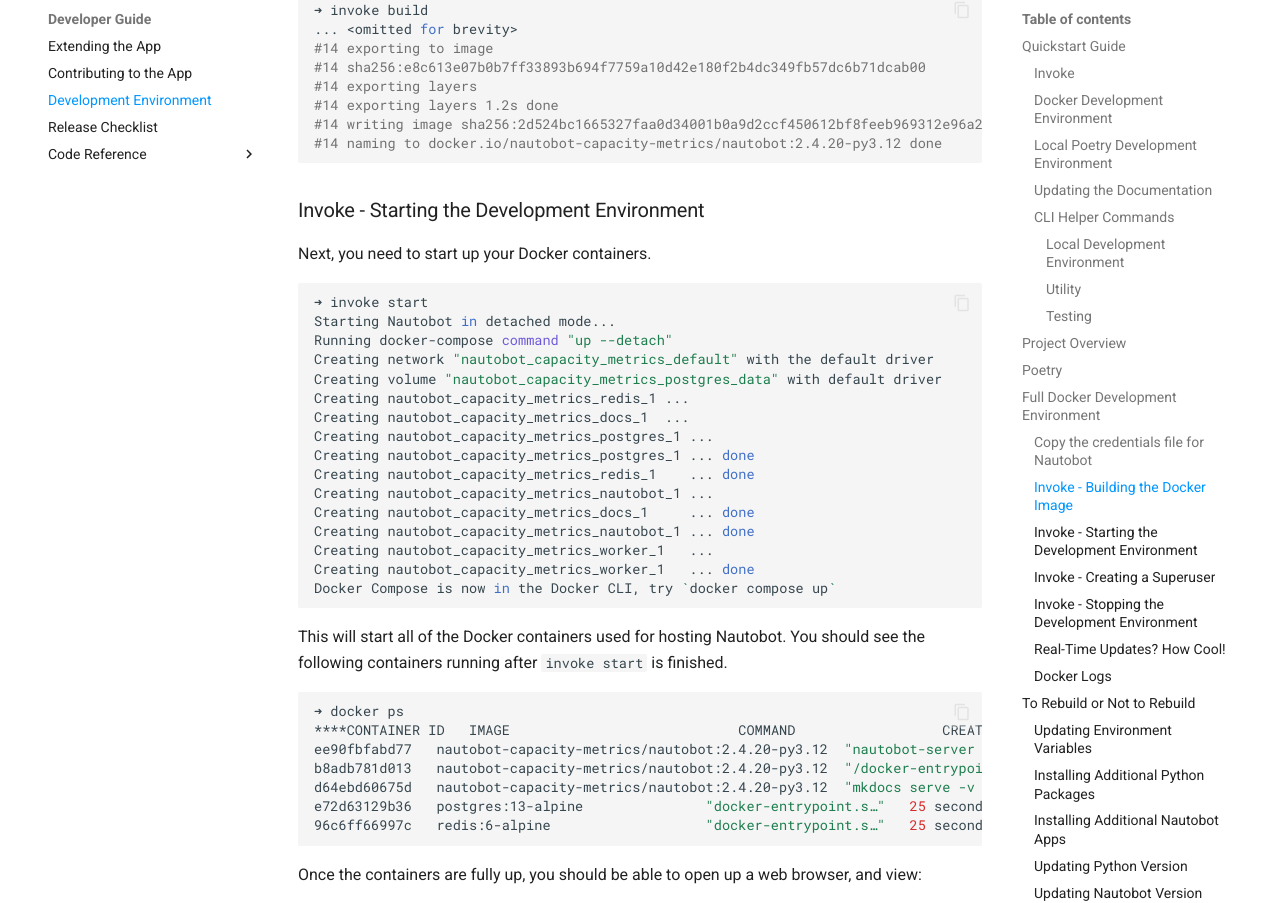
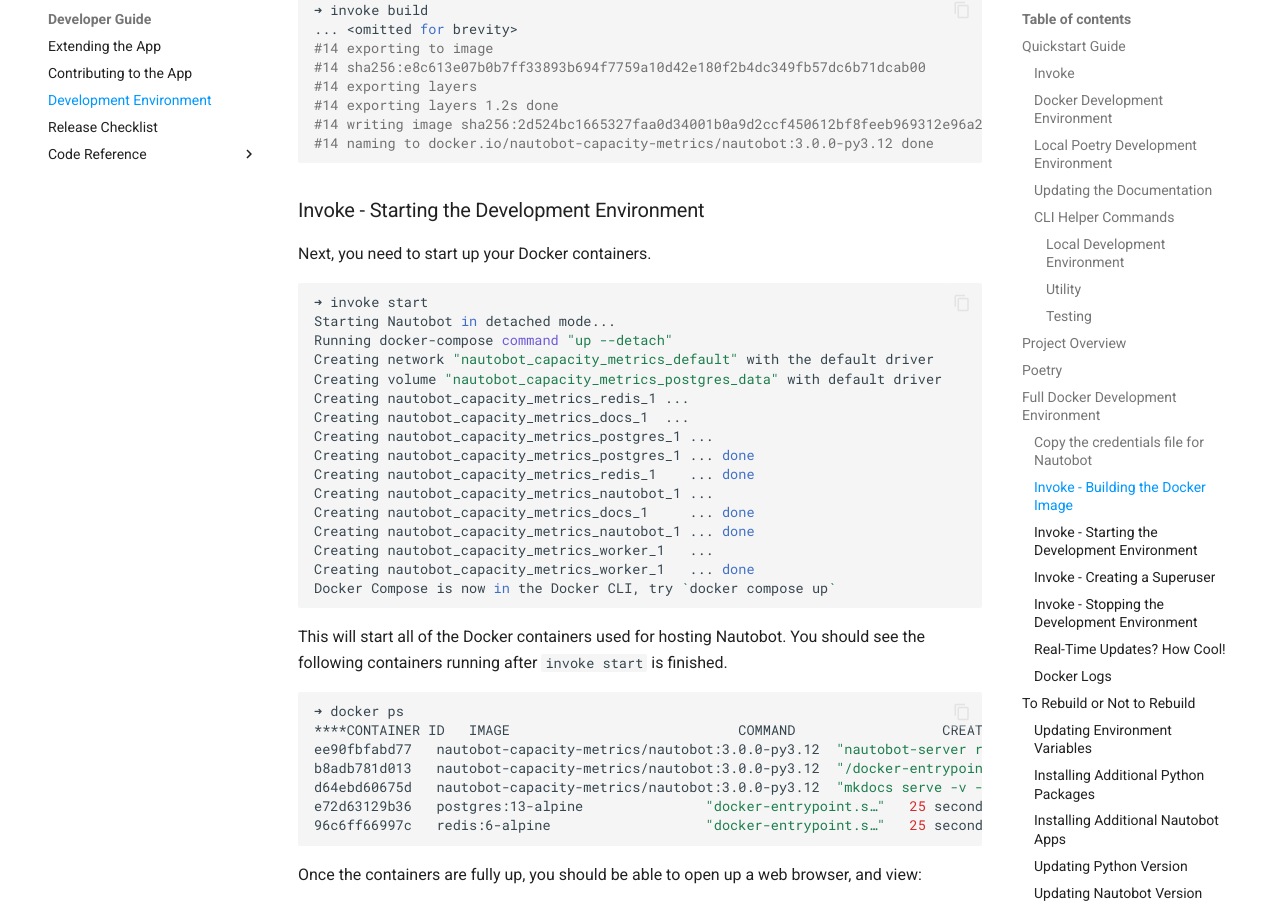
Before and after one commit to nautobot/nautobot-app-capacity-metrics, an MkDocs documentation site: the page built from docs/dev/dev_environment.md, in a window 1280 px wide and 1400 px high, scrolled down 5371 px. Shown: the part 126-1029 px from the top of the window. Built offline with MkDocs 1.6.1 and Material for MkDocs 9.7.7, drawn with Linux system fonts in a browser that asks for light colours; comment, search, counter and statistics services are not loaded.

Commit message:
Cookie updated targeting develop by NetworkToCode Cookie Drift Manager Tool (#127)

````diff
--- a/docs/dev/dev_environment.md
+++ b/docs/dev/dev_environment.md
@@ -181,7 +181,7 @@
 #14 exporting layers
 #14 exporting layers 1.2s done
 #14 writing image sha256:2d524bc1665327faa0d34001b0a9d2ccf450612bf8feeb969312e96a2d3e3503 done
-#14 naming to docker.io/nautobot-capacity-metrics/nautobot:2.4.20-py3.12 done
+#14 naming to docker.io/nautobot-capacity-metrics/nautobot:3.0.0-py3.12 done
 ```
 
 ### Invoke - Starting the Development Environment
@@ -212,9 +212,9 @@
 ```bash
 ➜ docker ps
 ****CONTAINER ID   IMAGE                            COMMAND                  CREATED          STATUS          PORTS                                       NAMES
-ee90fbfabd77   nautobot-capacity-metrics/nautobot:2.4.20-py3.12  "nautobot-server rqw…"   16 seconds ago   Up 13 seconds                                               nautobot_capacity_metrics_worker_1
-b8adb781d013   nautobot-capacity-metrics/nautobot:2.4.20-py3.12  "/docker-entrypoint.…"   20 seconds ago   Up 15 seconds   0.0.0.0:8080->8080/tcp, :::8080->8080/tcp   nautobot_capacity_metrics_nautobot_1
-d64ebd60675d   nautobot-capacity-metrics/nautobot:2.4.20-py3.12  "mkdocs serve -v -a …"   25 seconds ago   Up 18 seconds   0.0.0.0:8001->8080/tcp, :::8001->8080/tcp   nautobot_capacity_metrics_docs_1
+ee90fbfabd77   nautobot-capacity-metrics/nautobot:3.0.0-py3.12  "nautobot-server rqw…"   16 seconds ago   Up 13 seconds                                               nautobot_capacity_metrics_worker_1
+b8adb781d013   nautobot-capacity-metrics/nautobot:3.0.0-py3.12  "/docker-entrypoint.…"   20 seconds ago   Up 15 seconds   0.0.0.0:8080->8080/tcp, :::8080->8080/tcp   nautobot_capacity_metrics_nautobot_1
+d64ebd60675d   nautobot-capacity-metrics/nautobot:3.0.0-py3.12  "mkdocs serve -v -a …"   25 seconds ago   Up 18 seconds   0.0.0.0:8001->8080/tcp, :::8001->8080/tcp   nautobot_capacity_metrics_docs_1
 e72d63129b36   postgres:13-alpine               "docker-entrypoint.s…"   25 seconds ago   Up 19 seconds   0.0.0.0:5432->5432/tcp, :::5432->5432/tcp   nautobot_capacity_metrics_postgres_1
 96c6ff66997c   redis:6-alpine                   "docker-entrypoint.s…"   25 seconds ago   Up 21 seconds   0.0.0.0:6379->6379/tcp, :::6379->6379/tcp   nautobot_capacity_metrics_redis_1
 ```
@@ -410,7 +410,7 @@
     {
         "nautobot_capacity_metrics": {
             ...
-            "nautobot_ver": "2.4.20",
+            "nautobot_ver": "3.0.0",
 	    ...
         }
     }
````
Also changed, not shown: docs/admin/compatibility_matrix.md (+0 -1 lines), docs/admin/install.md (+1 -1 lines), .cookiecutter.json, .github/ISSUE_TEMPLATE/bug_report.md, .github/ISSUE_TEMPLATE/feature_request.md, 3 other files.
